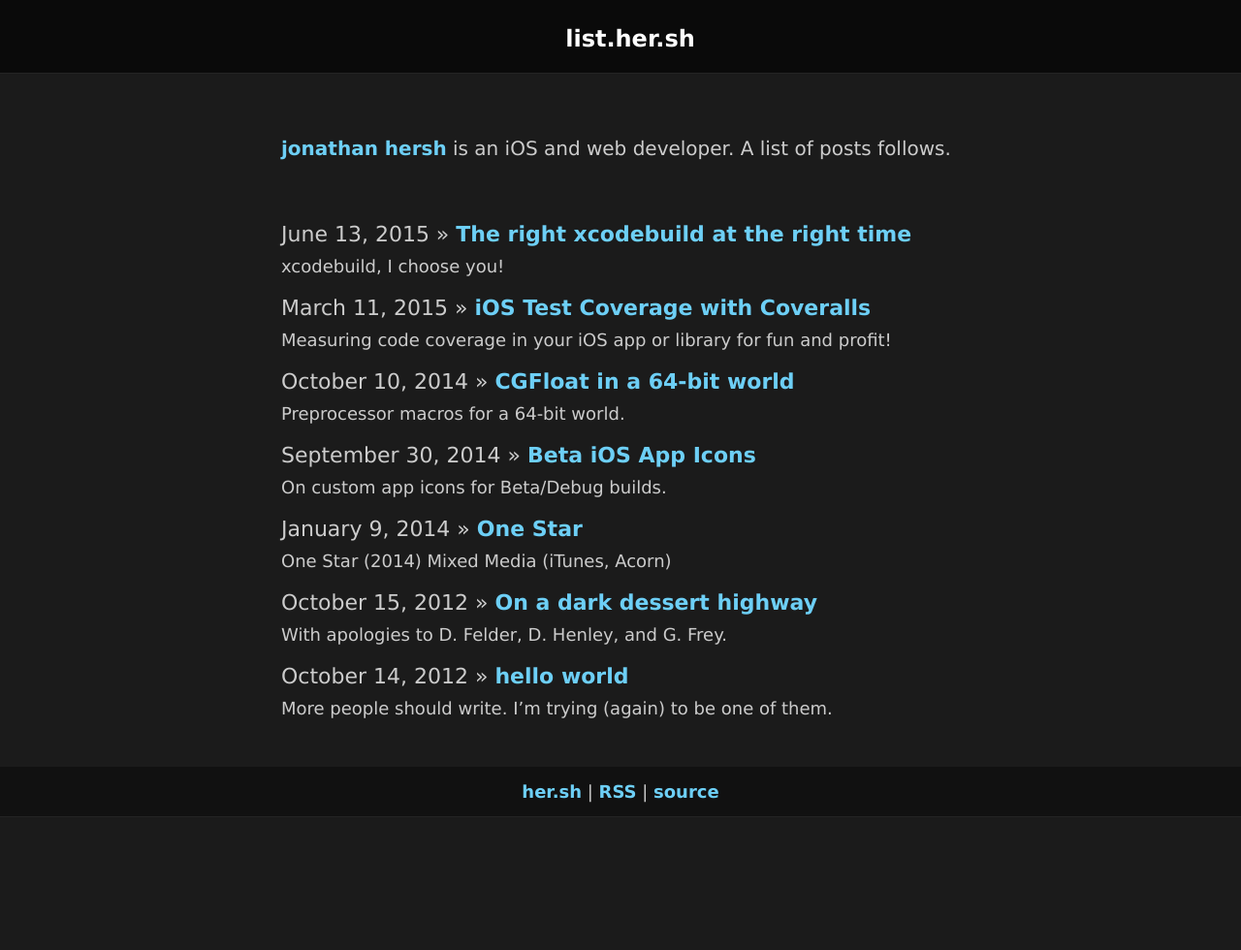
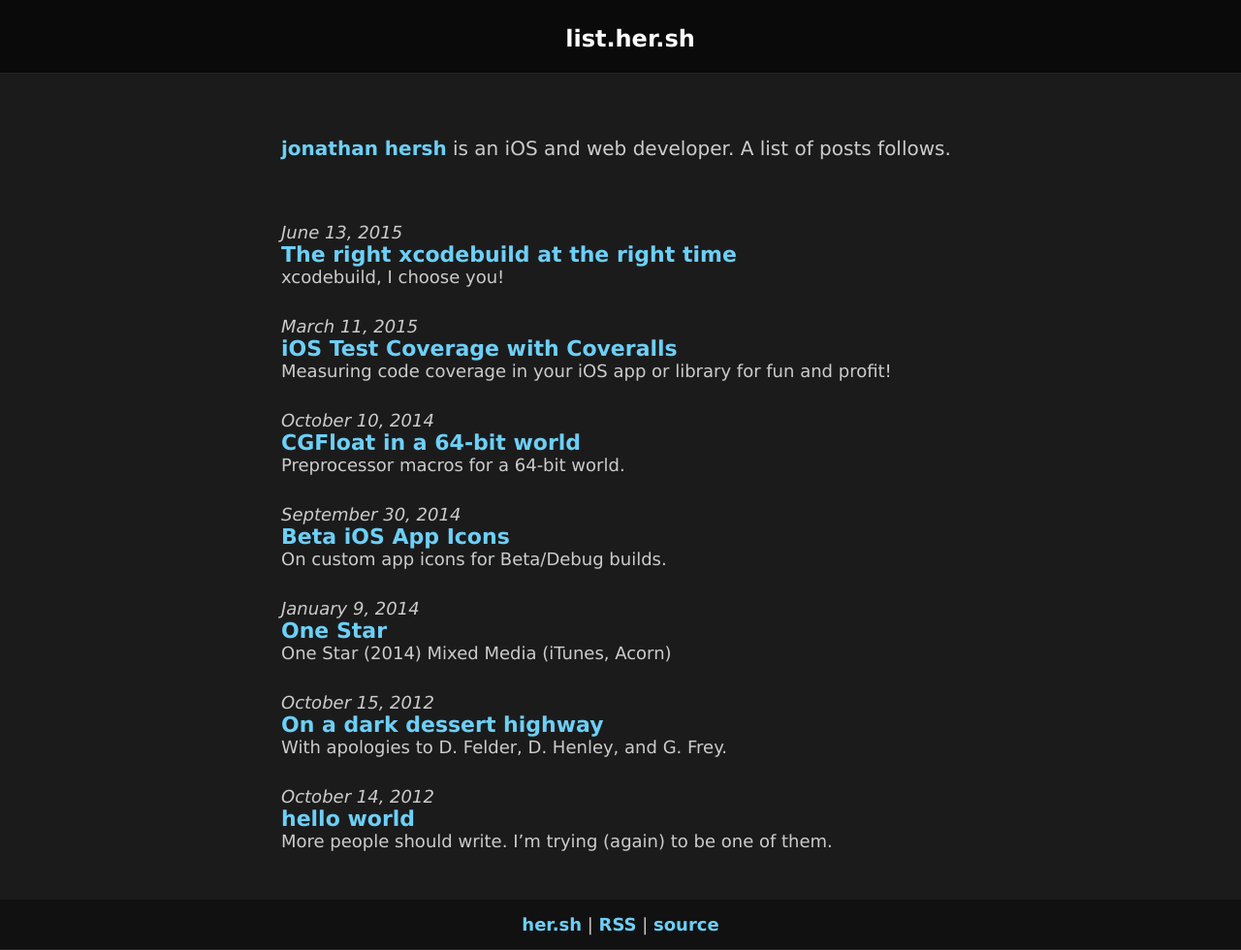
Before and after one commit to jhersh/list.her.sh, a Jekyll site: the page built from index.html, in a window 1280 px wide. Shown: the whole page at 97% size. Built offline with Jekyll 4.4.1, drawn with Linux system fonts in a browser that asks for light colours; before the commit the page ends 900 px from its top, so only the background shows below that.

Commit message:
Post style tweaks

```diff
--- a/_includes/post_list.html
+++ b/_includes/post_list.html
@@ -1,6 +1,7 @@
 <ul class="posts">
 {% for post in posts %}
-    <li class="title">{{ post.date | date: "%B %-d, %Y" }} &raquo; <a href="{{ post.url }}">{{ post.title }}</a></li>
+    <p class="date">{{ post.date | date: "%B %-d, %Y" }}</p>
+    <li class="title"><a href="{{ post.url }}">{{ post.title }}</a></li>
     <li class="last">
         <p class="summary">
         {% if post.summary %}
--- a/_includes/styles.css
+++ b/_includes/styles.css
@@ -155,16 +155,17 @@ ul.posts {
     list-style-type: none;
 }
 
-ul.posts li {
-    margin-bottom:10px;
-}
-
 ul.posts li.title {
     font-size: 110%;
 }
 
 ul.posts li.last {
-    margin-bottom:20px;
+    margin-bottom:30px;
+}
+
+ul.posts p.date {
+    font-size: 90%;
+    font-style: italic;
 }
 
 p.summary {
```
Also changed, not shown: Gemfile.lock.
